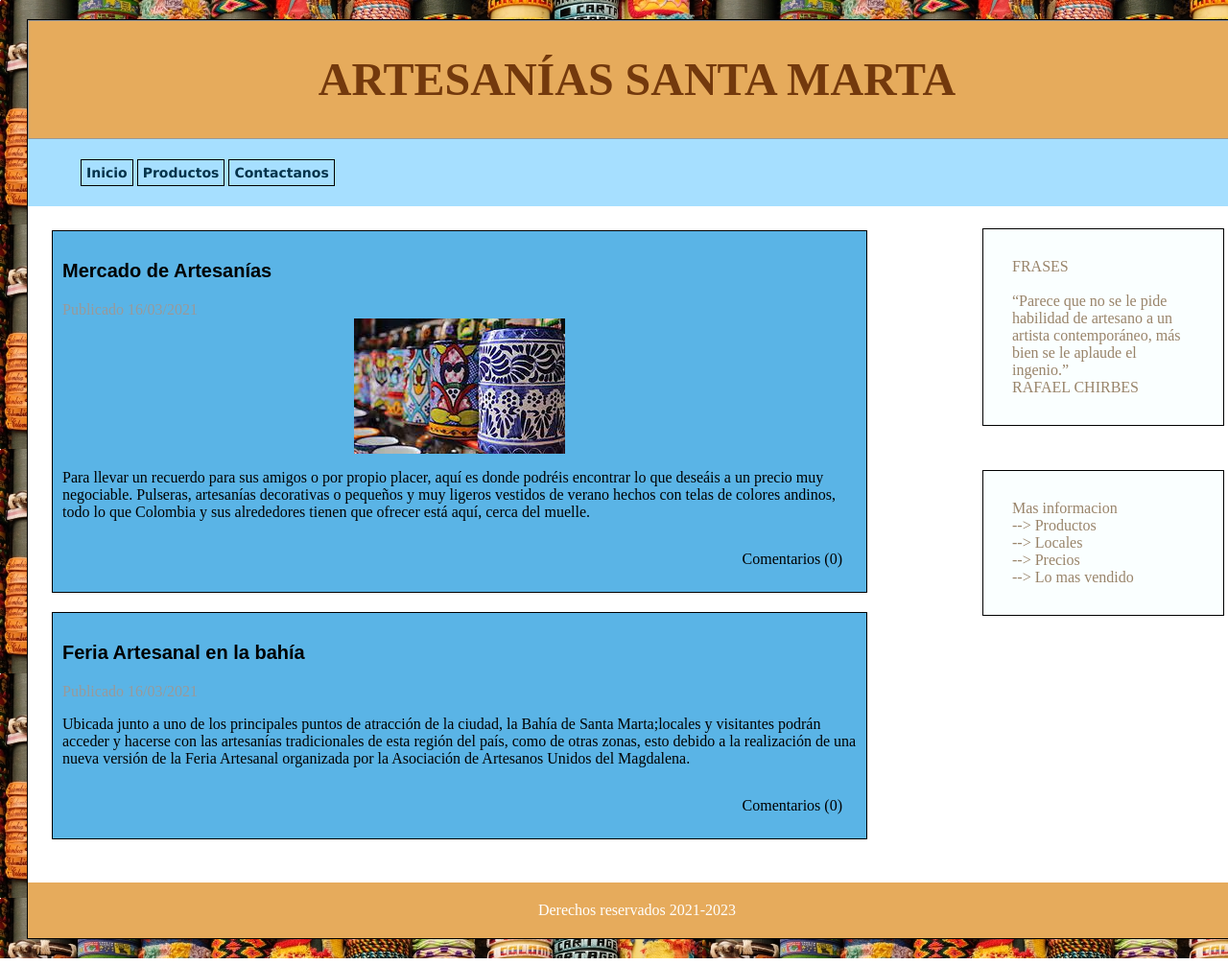
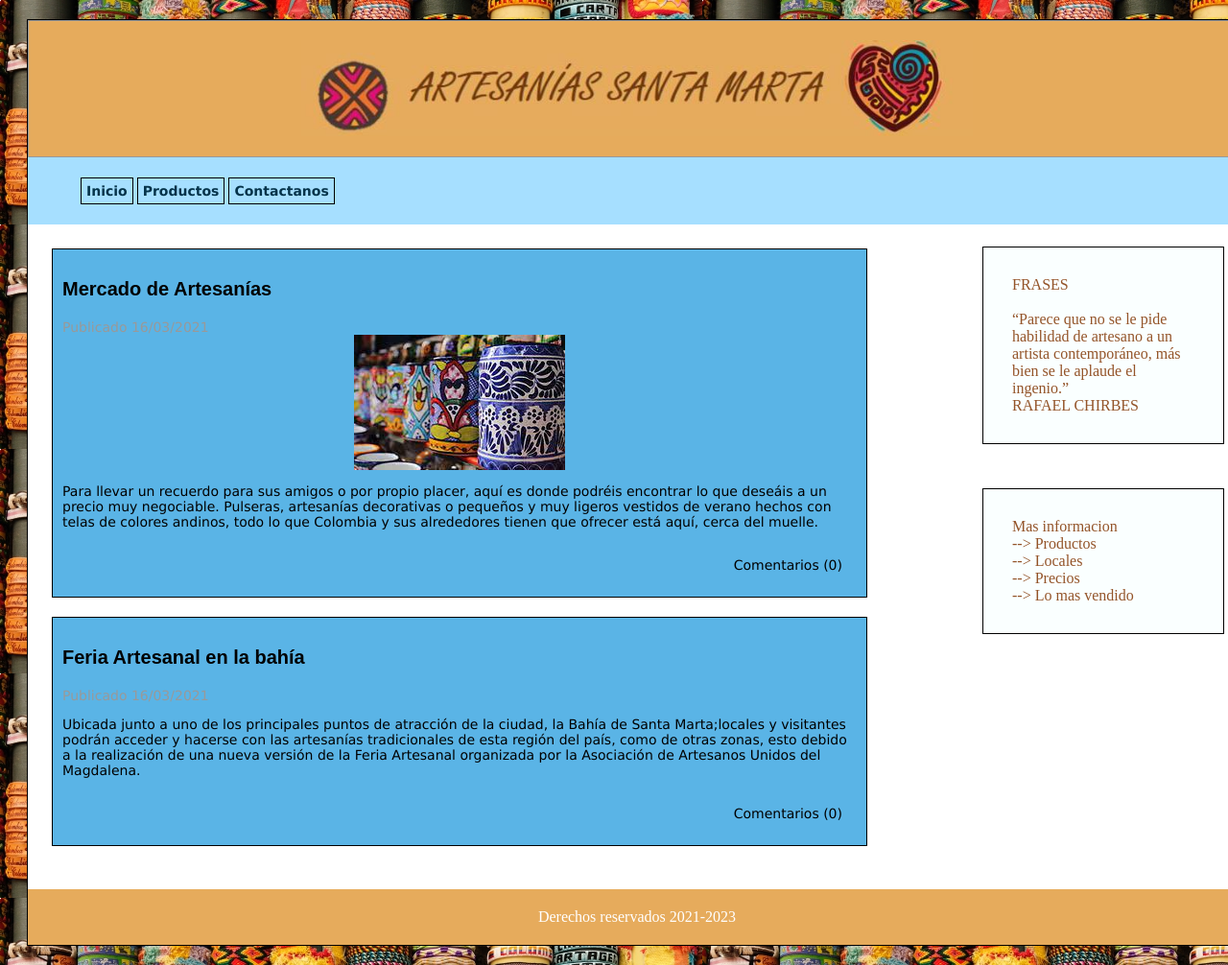
Before and after one commit to luisquintero1/Dise-ar-Pagina-Web-HTML-CSS-Producto-Local, a plain HTML site: page index.html in a window 1280 px wide. Shown: the whole page at 96% size. Drawn offline with Linux system fonts and the light colour scheme.

Commit message:
actualizacion del html y css

```diff
--- a/estilospagina.css
+++ b/estilospagina.css
@@ -16,8 +16,7 @@ background-color: white;
 text-align: center;
 background:#E6AB5C;
 border: 1px solid #999999;
-padding: 20px;
-
+padding: 7px;
 }
 .menu{
 	background:#A6DFFF;
@@ -25,7 +24,7 @@ padding: 20px;
 }
 .menu li{
 
-	list-style: none;
+	list-style:none;
 	border:1px solid black;
 	padding: 5px;
 	font: bold 14px verdana;
@@ -39,9 +38,10 @@ padding: 20px;
 }
 
 article{
-	padding: 10px;
+	font:14px verdana;
+	padding:10px;
 	background:#5AB4E6;
-	margin-bottom: 20px;
+	margin-bottom:20px;
 	border:1px solid black;
 }
 article time{
@@ -66,7 +66,7 @@ article footer{
     float: right;
     display: block;
     margin: 23px;
-    color: #99846A;
+    color: #945429;/*#945429  #99846A */
   }
 
 .pie_final{
@@ -82,3 +82,7 @@ img{
 	display: block;
 	margin: auto;
 }
+.imagen{
+	width: 700px;
+	height: 100px;
+}
--- a/index.html
+++ b/index.html
@@ -11,8 +11,10 @@
 
 		<div class="agrupar">
 			<header class="cabecera">
-				<h1 ><font  color="#73390D" size="30" face="Freestyle Script"><!--#994B11 #05334A-->
-				ARTESANÍAS SANTA MARTA</font></h1>
+				<h1><!--<font color="#73390D" size="30" face="Freestyle Script">#994B11 #05334A <img src="logo3.jpg"></h1>-->
+
+				<!--ARTESANÍAS SANTA MARTA</font> (EMCABEZADO DE LA PAGINA)-->
+				<img class="imagen" src="logo4.jpeg" size="200"></h1><!--IMAGEN DEL EMCABEZADO ( SE ESTA UTILIZANDO ACTUALMENTE)-->
 			</header>
 			<nav class="menu"><!--navegacion-->
 
```
Also changed, not shown: logo.jpg (added), logo2.jpg (added), logo3.jpg (added), logo4.jpeg (added), 1 other file.
